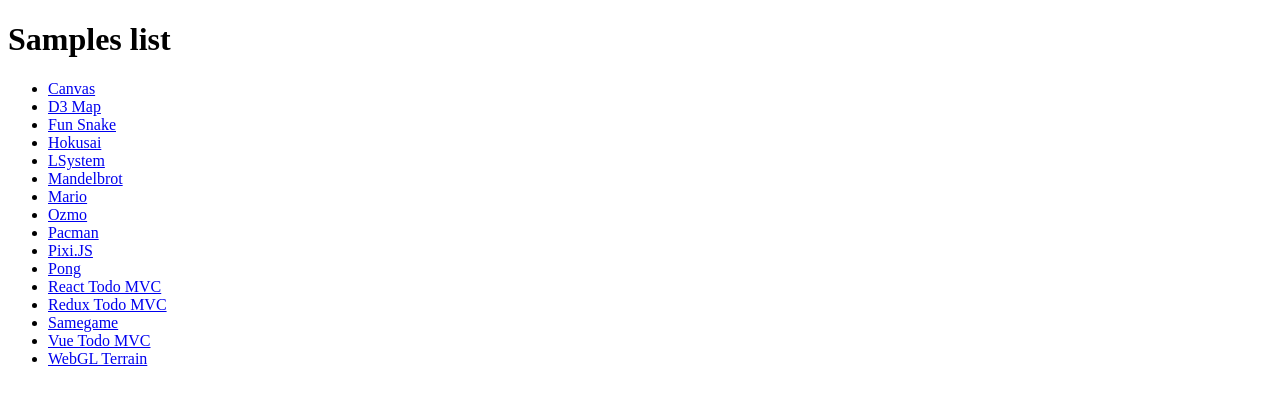
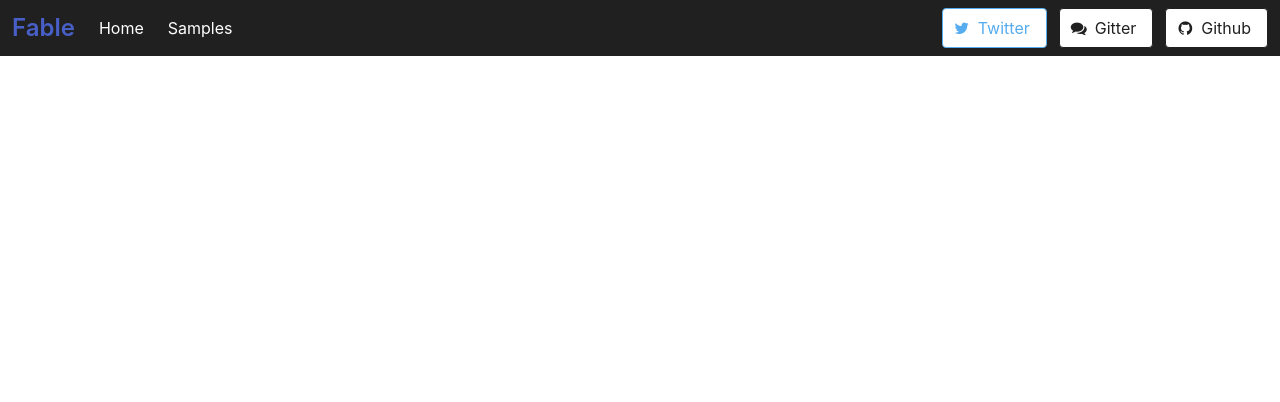
Before and after one commit to fable-compiler/samples-browser, a plain HTML site: page public/index.html in a window 1280 px wide. Drawn offline with nearby package versions, Linux system fonts and the light colour scheme.

Commit message:
Add navbar

```diff
--- /dev/null
+++ b/public/css/main.less
@@ -0,0 +1,51 @@
+// Colors
+@purple: #7a325d;
+@blue: #0055a4;
+@black: #202020;
+
+.navbar {
+  background-color: @black;
+  .title {
+    color: #686868;
+    font-weight: 600;
+    margin-bottom: 0;
+  }
+  .navbar-burger span {
+    background-color: white;
+  }
+  .navbar-burger:hover {
+    background-color: #686868;
+  }
+  .navbar-start {
+    .navbar-item {
+      color: white;
+    }
+    .navbar-item.is-active {
+      background-color: #686868;
+    }
+    .navbar-item:hover {
+      color: black;
+    }
+  }
+}
+
+.twitter {
+  color: #55acee !important; // Override bulma
+  border-color: #55acee;
+}
+
+.github {
+  color: @black !important; // Override bulma
+  border-color: @black;
+}
+
+.container {
+  padding: 5px;
+}
+
+// Needed otherwise iframes show a disabled scrollbar
+html,
+body {
+  overflow-y: auto;
+  overflow-x: hidden;
+}
--- a/public/index.html
+++ b/public/index.html
@@ -2,11 +2,51 @@
 <html>
 
 <head>
-    <meta http-equiv='Content-Type' content='text/html; charset=utf-8'>
-    <title>Fable Browser Samples</title>
+  <title>Fable Samples</title>
+  <meta http-equiv='Content-Type' content='text/html; charset=utf-8'>
+  <meta name="viewport" content="width=device-width, initial-scale=1">
+  <link rel="shortcut icon" href="img/fable.ico" />
+  <link rel="stylesheet" href="https://maxcdn.bootstrapcdn.com/font-awesome/4.6.3/css/font-awesome.min.css" />
+  <link rel="stylesheet" href="https://cdnjs.cloudflare.com/ajax/libs/bulma/0.4.4/css/bulma.min.css" />
+  <link rel="stylesheet" href="css/main.css" />
+  <script src="https://cdn.polyfill.io/v2/polyfill.js?features=default,fetch"></script>
 </head>
 
 <body>
+  <nav class="navbar ">
+    <div class="navbar-brand">
+      <a class="navbar-item title is-4" href="http://fable.io">
+        <!-- <img src="img/fable.ico" alt="Fable icon" height="28"> -->
+        Fable
+      </a>
+      <!-- <a class="navbar-item title is-4" href="http://fable.io">Fable</a> -->
+      <div class="navbar-burger burger" data-target="navMenuFable">
+        <span></span><span></span><span></span>
+      </div>
+    </div>
+    <div id="navMenuFable" class="navbar-menu">
+      <div class="navbar-start">
+        <a class="navbar-item " href="http://fable.io/">Home</a>
+        <a class="navbar-item " href="http://fable.io/samples-browser">Samples</a>
+      </div>
+      <div class="navbar-end">
+        <div class="navbar-item">
+          <div class="field is-grouped">
+            <p class="control"><a class="button twitter" href="https://twitter.com/FableCompiler">
+              <span class="icon"><i class="fa fa-twitter"></i></span><span>Twitter</span>
+            </a></p>
+            <p class="control"><a class="button github" href="https://gitter.im/fable-compiler/Fable">
+              <span class="icon"><i class="fa fa-comments"></i></span><span>Gitter</span>
+            </a></p>
+            <p class="control"><a class="button github" href="https://github.com/fable-compiler/Fable">
+              <span class="icon"><i class="fa fa-github"></i></span><span>Github</span>
+            </a></p>
+          </div>
+        </div>
+      </div>
+  </nav>
+
+  <!--
     <h1>Samples list</h1>
     <ul>
         <li>
@@ -57,7 +97,34 @@
         <li>
             <a href="./webgl-terrain/index.html">WebGL Terrain</a>
         </li>
-    </ul>
+    </ul> -->
+  <script>
+    document.addEventListener('DOMContentLoaded', function () {
+
+      // Get all "navbar-burger" elements
+      var $navbarBurgers = Array.prototype.slice.call(document.querySelectorAll('.navbar-burger'), 0);
+
+      // Check if there are any nav burgers
+      if ($navbarBurgers.length > 0) {
+
+        // Add a click event on each of them
+        $navbarBurgers.forEach(function ($el) {
+          $el.addEventListener('click', () => {
+
+            // Get the target from the "data-target" attribute
+            var target = $el.dataset.target;
+            var $target = document.getElementById(target);
+
+            // Toggle the class on both the "navbar-burger" and the "navbar-menu"
+            $el.classList.toggle('is-active');
+            $target.classList.toggle('is-active');
+
+          });
+        });
+      }
+
+    });
+  </script>
 </body>
 
 </html>
--- a/webpack.config.js
+++ b/webpack.config.js
@@ -16,7 +16,11 @@
 
 var babelOptions = {
   presets: [["es2015", { "modules": false }]],
-  plugins: ["transform-runtime"]
+  plugins: [["transform-runtime", {
+    helpers: true,
+    polyfill: false,
+    regenerator: false
+  }]]
 };
 
 var isProduction = process.argv.indexOf("-p") >= 0;
```
Also changed, not shown: public/css/main.css (added), public/img/fable.ico (added).
